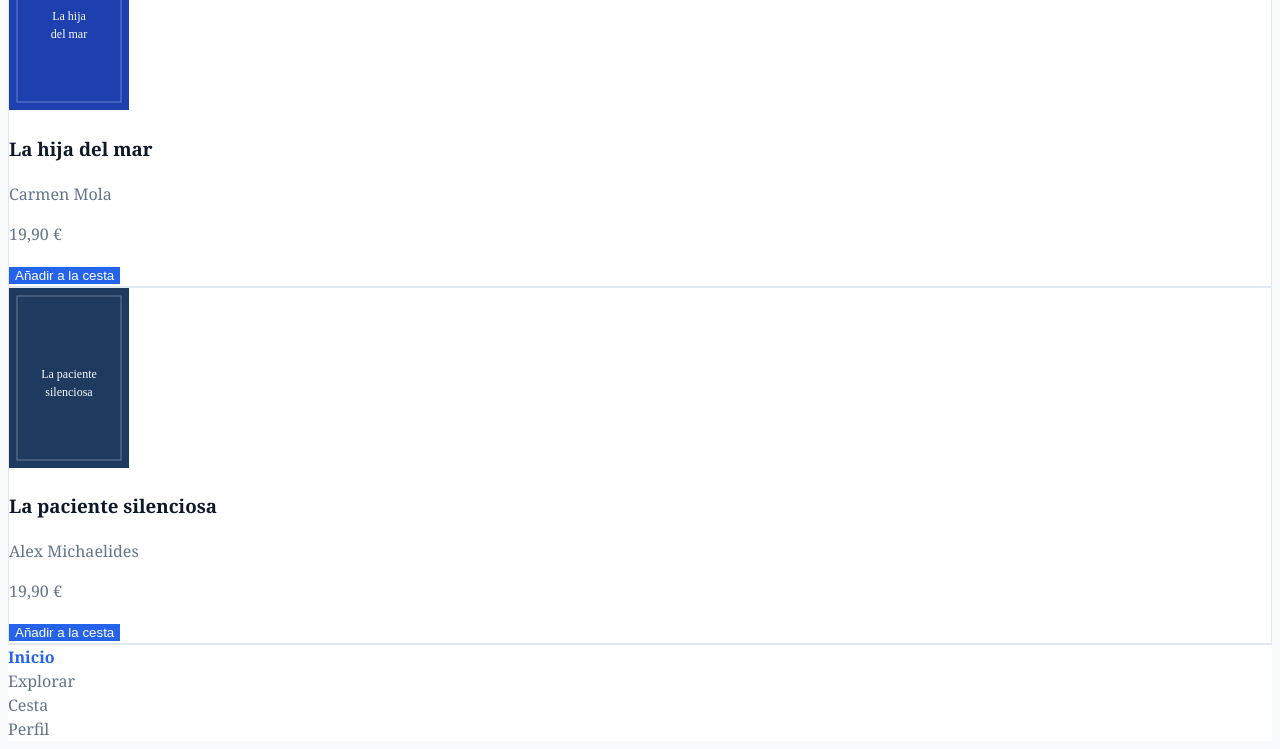
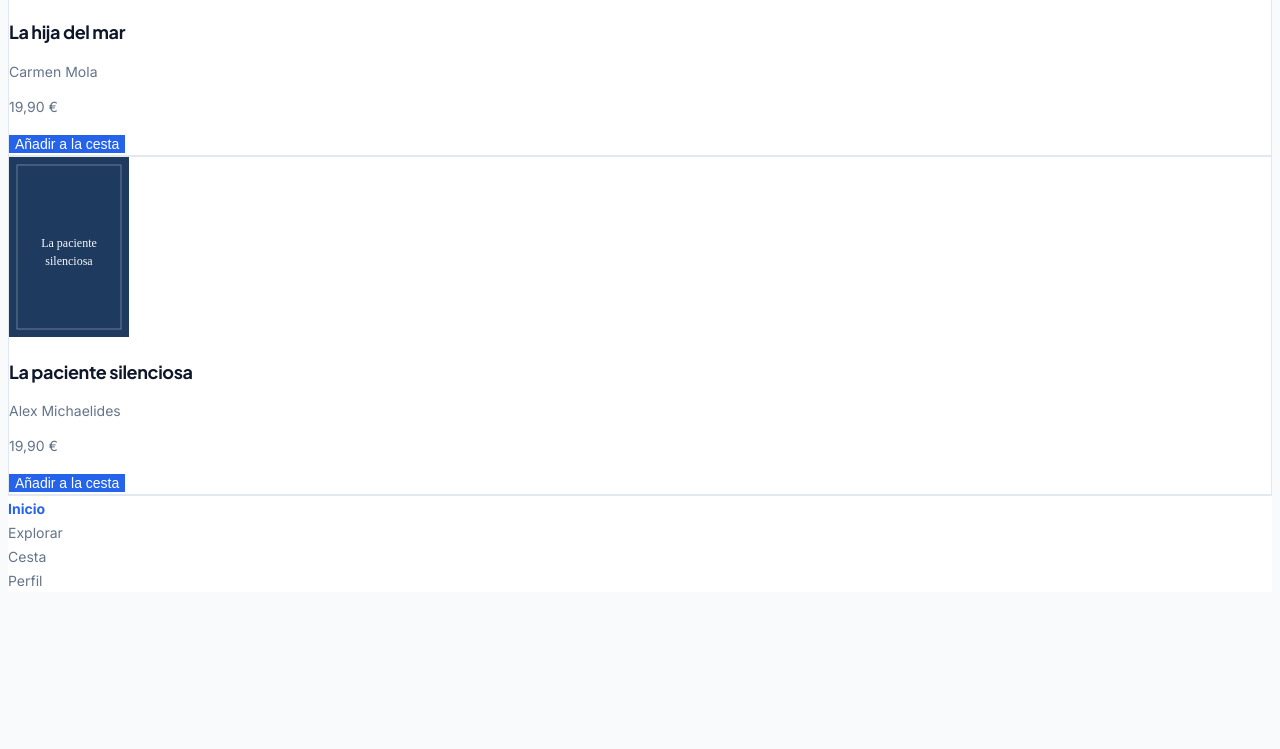
Before and after one commit to hljagonzalez/trastienda-ud4, a plain HTML site: page index.html in a window 1280 px wide. Shown: the part 2032-2781 px from the top of the page. After the commit the page ends 2632 px from the top, so only its background shows below. Drawn offline with Linux system fonts and the light colour scheme.

Commit message:
S5: Cierre Bloque 4.1

```diff
--- a/css/estilos.css
+++ b/css/estilos.css
@@ -2,6 +2,18 @@
    1. Tokens de diseño en :root y variables semánticas
    ========================================================================== */
 :root {
+  /* --- Tipografía y Escala Tipográfica (Figma) --- */
+  --font-body: 'Inter', system-ui, sans-serif;
+  --font-display: 'Plus Jakarta Sans', system-ui, sans-serif;
+
+  --text-xs:   0.75rem;   /* Caption (12 px) */
+  --text-sm:   0.875rem;  /* Body Small (14 px) */
+  --text-base: 1rem;      /* Body (16 px) */
+  --text-lg:   1.125rem;  /* H3 (18 px) */
+  --text-xl:   1.25rem;   /* H2 (20 px) */
+  --text-2xl:  1.5rem;    /* H1 (24 px) */
+  --text-3xl:  1.875rem;  /* Display (30 px) */
+
   /* --- Escala primaria (Figma) --- */
   --color-primary-50:  #eff6ff;
   --color-primary-100: #dbeafe;
@@ -35,18 +47,42 @@
   --brand:          var(--color-primary-500);
   --brand-hover:    var(--color-primary-600);
 
-  /* --- 2. Experimento con oklch(): badge de acento --- */
+  /* --- Experimento con oklch(): badge de acento --- */
   --color-accent-oklch: oklch(0.65 0.20 260);
 }
 
 /* ==========================================================================
-   Estilos base
+   2. Estilos base y tipografía
    ========================================================================== */
 body {
-  font-family: Georgia, "Times New Roman", serif;
+  font-family: var(--font-body);
+  font-size: var(--text-base);
+  line-height: 1.5;
+  color: var(--text-main);
   background-color: var(--bg-page);
-  color: var(--text-main);
-  line-height: 1.5;
+  min-height: 100dvh; /* Altura móvil completa */
+}
+
+h1, h2, h3 {
+  font-family: var(--font-display);
+  line-height: 1.2;
+  letter-spacing: -0.02em;
+}
+
+h1 {
+  font-size: var(--text-2xl);
+}
+
+h2 {
+  font-size: var(--text-xl);
+}
+
+h3 {
+  font-size: var(--text-lg);
+}
+
+p {
+  max-width: 65ch; /* Longitud de lectura ergonómica */
 }
 
 header {
@@ -74,6 +110,7 @@ nav {
 
   a {
     color: var(--text-muted);
+    font-size: var(--text-sm);
     text-decoration: none;
 
     &[aria-current="page"] {
@@ -109,10 +146,12 @@ article.card {
   }
 
   p {
+    font-size: var(--text-sm);
     color: var(--text-muted);
   }
 
   button {
+    font-size: var(--text-sm);
     background-color: var(--brand);
     color: #ffffff;
     border: none;
@@ -124,6 +163,7 @@ article.card {
   }
 
   .badge {
+    font-size: var(--text-xs);
     background-color: var(--color-accent-oklch);
     color: #ffffff;
 
--- a/index.html
+++ b/index.html
@@ -4,6 +4,10 @@
   <meta charset="UTF-8">
   <meta name="viewport" content="width=device-width, initial-scale=1.0">
   <title>Inicio · La Trastienda</title>
+  <!-- Fuentes de Google Fonts: Inter y Plus Jakarta Sans -->
+  <link rel="preconnect" href="https://fonts.googleapis.com">
+  <link rel="preconnect" href="https://fonts.gstatic.com" crossorigin>
+  <link href="https://fonts.googleapis.com/css2?family=Inter:wght@400;500;600;700&family=Plus+Jakarta+Sans:wght@600;700&display=swap" rel="stylesheet">
   <link rel="stylesheet" href="css/estilos.css">
 </head>
 <body>
```
Also changed, not shown: carrito.html (+4 -0 lines).
